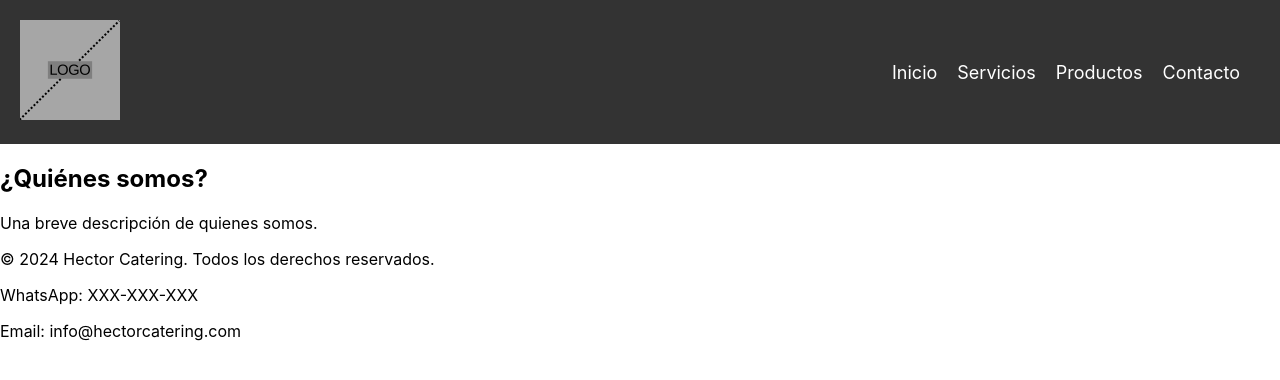
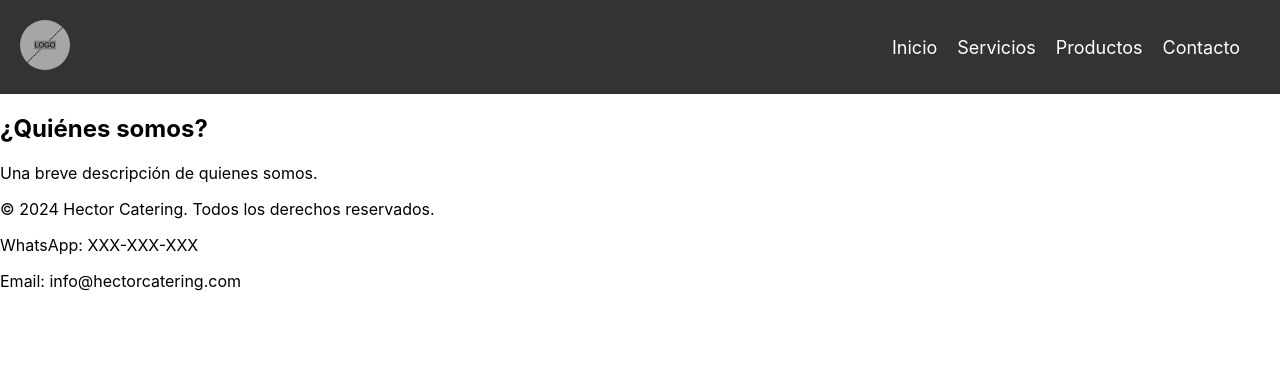
Before and after one commit to Gabrielb-Webdev/Hector-catering, a React (Create React App) app: page / in a window 1280 px wide. Shown: the top 380 px of the page. Built offline with nearby package versions, Linux system fonts and the light colour scheme.

Commit message:
First Commit

```diff
--- a/src/components/NavBar.css
+++ b/src/components/NavBar.css
@@ -10,7 +10,8 @@
 }
 
 .navbar-left img {
-  width: 100px;
+  width: 50px; /* Tamaño más pequeño */
+  border-radius: 50%; /* Borde redondeado */
 }
 
 .navbar-right ul {
```
